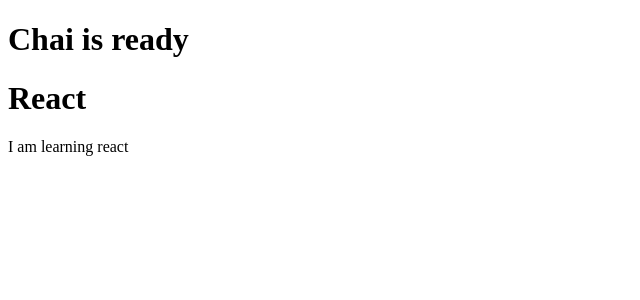
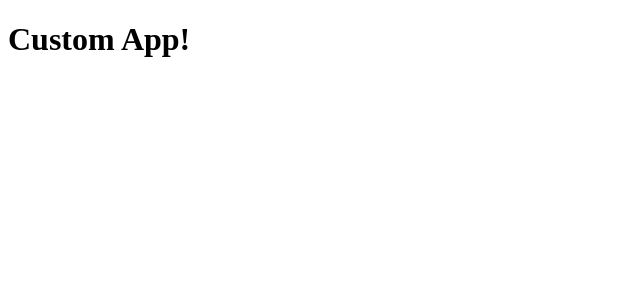
Before and after one commit to EarthIsHeaven/React, a React (Vite) app in the folder 01vitereact/: page / in a window 1280 px wide. Shown: the top 300 px of the page, without its empty margins (0-640 px from the left). Built offline with nearby package versions, Linux system fonts and the light colour scheme.

Commit message:
adding MyApp function in vite main.jsx

```diff
--- a/01vitereact/src/main.jsx
+++ b/01vitereact/src/main.jsx
@@ -2,8 +2,16 @@
 import ReactDOM from 'react-dom/client'
 import App from './App.jsx'
 
+function MyApp(){
+  return (
+    <div>
+      <h1>Custom App!</h1>
+    </div>
+  )
+}
+
 ReactDOM.createRoot(document.getElementById('root')).render(
   <React.StrictMode>
-    <App />
+    <MyApp />
   </React.StrictMode>,
 )
```
